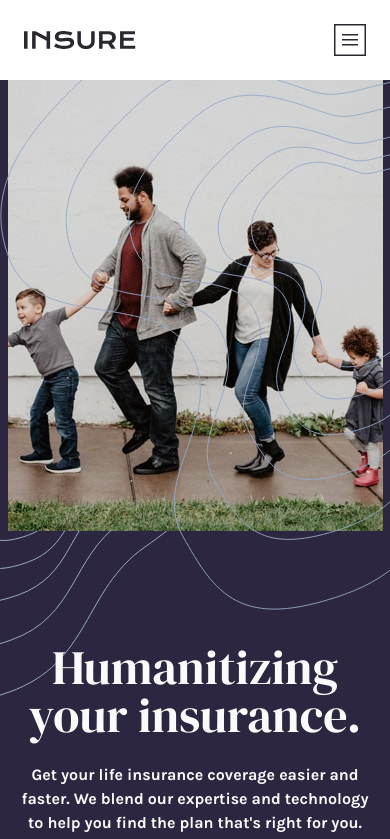
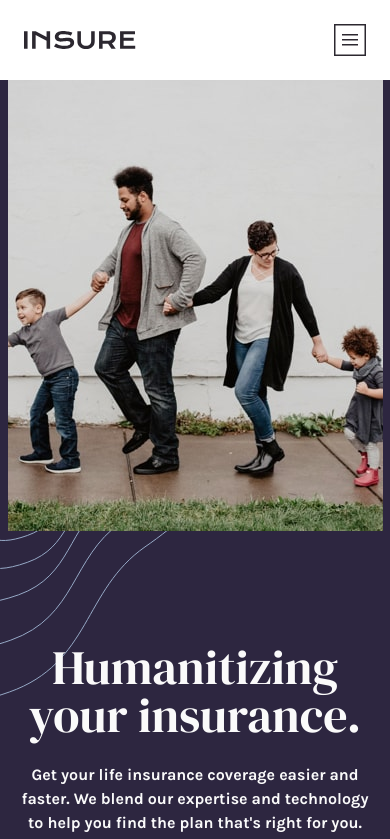
Before and after one commit to codexshell/insure-landing-page, a React (Vite) app: page / in a window 390 px wide. Shown: the top 839 px of the page. Built offline with nearby package versions, Linux system fonts and the light colour scheme.

Commit message:
fix: remove hero pattern from xs devices

```diff
--- a/src/components/Hero/index.jsx
+++ b/src/components/Hero/index.jsx
@@ -1,12 +1,11 @@
 import mobileIntroImage from "../../assets/image-intro-mobile.jpg";
 import Button from "../Button";
 import desktopIntroLeftBgPattern from "../../assets/bg-pattern-intro-right-desktop.svg";
-import desktopIntroImage from "../../assets/image-intro-desktop.jpg";
 
 export default function () {
   return (
     <div className="bg-p-dark-violet relative sm:px-16">
-      <div className="absolute top-0 right-0">
+      <div className="absolute top-0 right-0 hidden sm:block">
         <img src={desktopIntroLeftBgPattern} alt="" />
       </div>
       <div>
```
